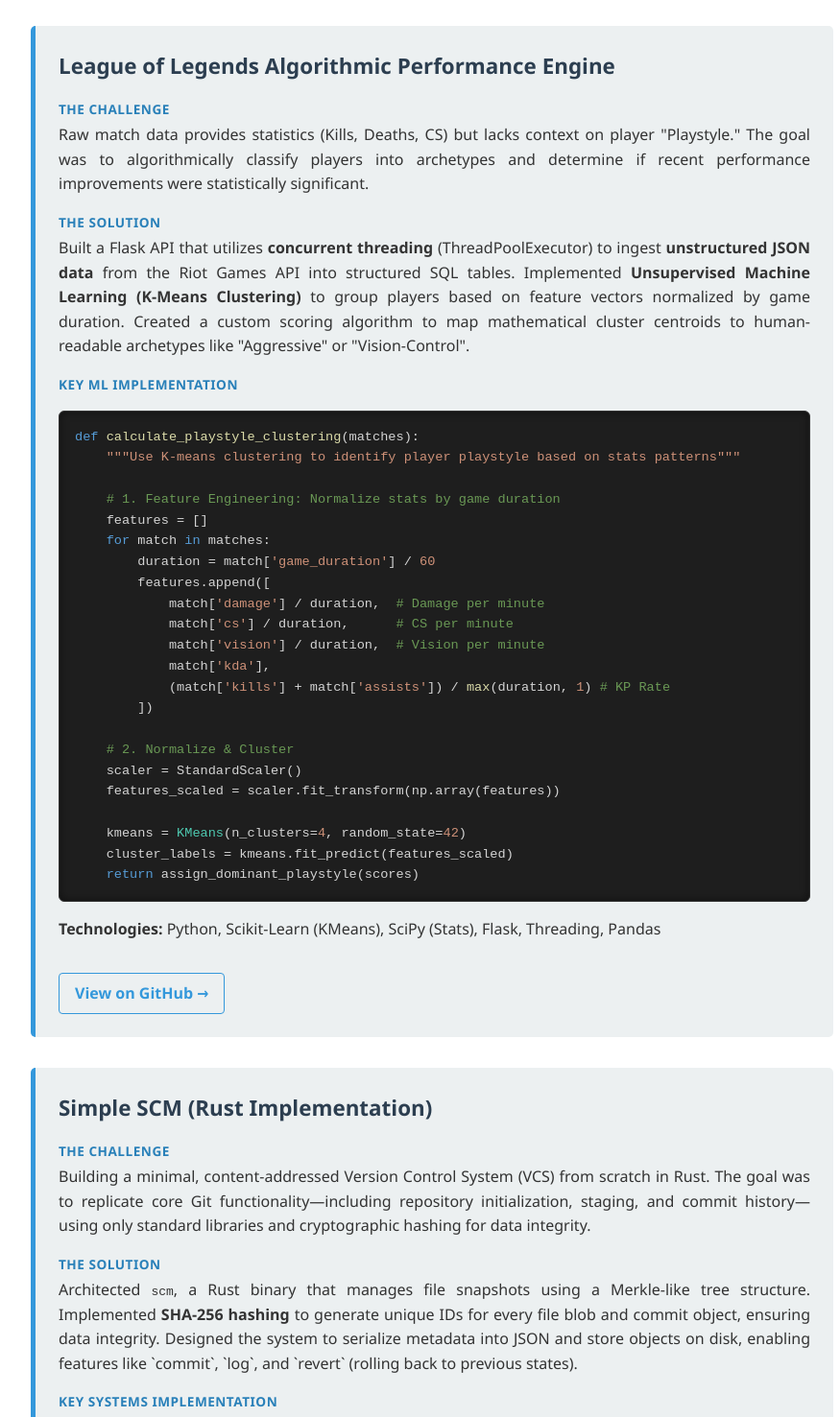
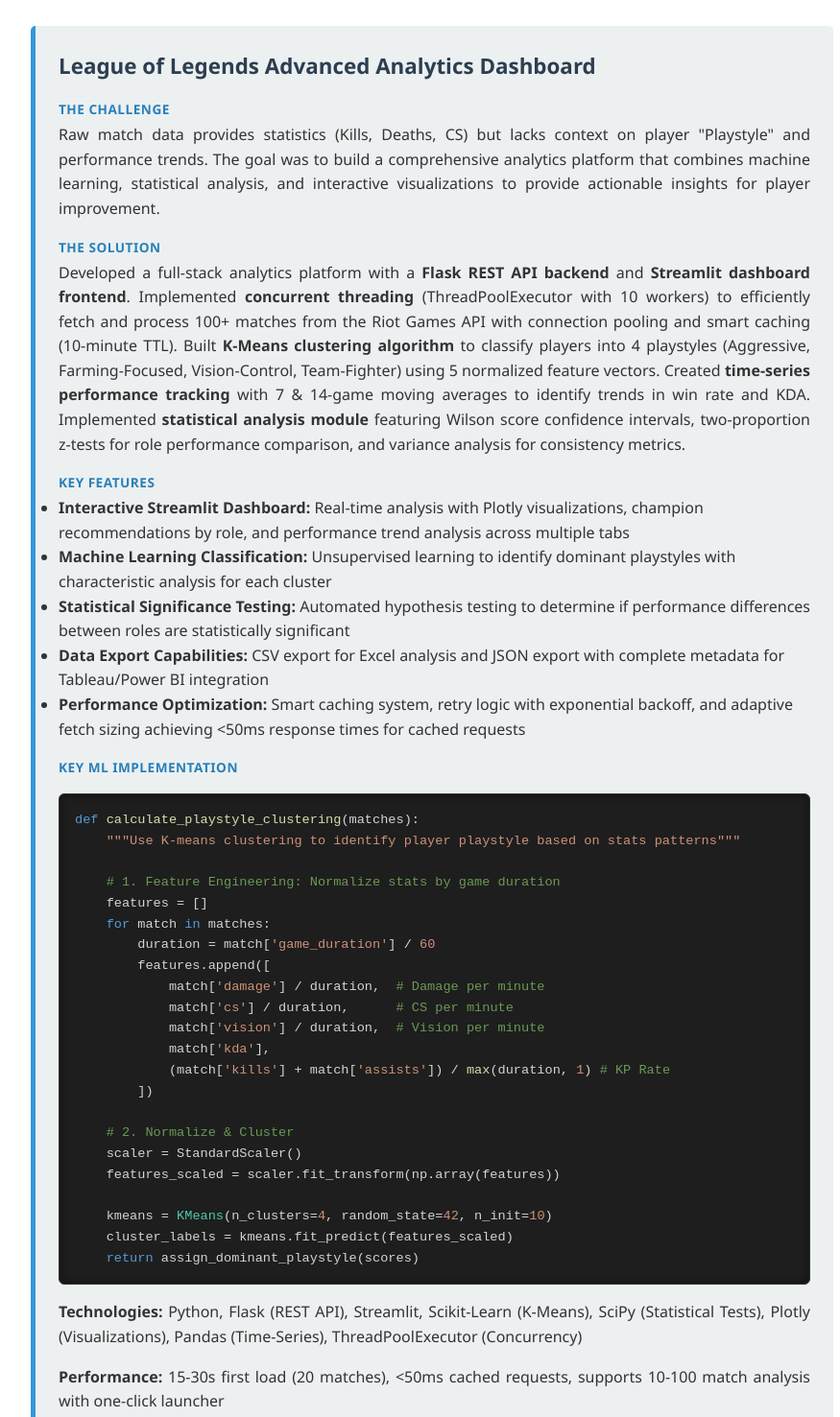
Before and after one commit to NicholasmooreWU/mywebsite, a plain HTML site: page index.html in a window 1280 px wide. Shown: the part 1820-3297 px from the top of the page at 96% size, without its empty margins (190-1065 px from the left). Drawn offline with Linux system fonts and the light colour scheme.

Commit message:
updated project description

```diff
--- a/index.html
+++ b/index.html
@@ -235,20 +235,31 @@
     </div>
 
     <div class="project">
-      <h3>League of Legends Algorithmic Performance Engine</h3>
+      <h3>League of Legends Advanced Analytics Dashboard</h3>
 
       <span class="project-highlight">The Challenge</span>
       <p>
-        Raw match data provides statistics (Kills, Deaths, CS) but lacks context on player "Playstyle."
-        The goal was to algorithmically classify players into archetypes and determine if recent performance improvements were statistically significant.
+        Raw match data provides statistics (Kills, Deaths, CS) but lacks context on player "Playstyle" and performance trends.
+        The goal was to build a comprehensive analytics platform that combines machine learning, statistical analysis, and interactive visualizations to provide actionable insights for player improvement.
       </p>
 
       <span class="project-highlight">The Solution</span>
       <p>
-        Built a Flask API that utilizes <strong>concurrent threading</strong> (ThreadPoolExecutor) to ingest <strong>unstructured JSON data</strong> from the Riot Games API into structured SQL tables.
-        Implemented <strong>Unsupervised Machine Learning (K-Means Clustering)</strong> to group players based on feature vectors normalized by game duration.
-        Created a custom scoring algorithm to map mathematical cluster centroids to human-readable archetypes like "Aggressive" or "Vision-Control".
+        Developed a full-stack analytics platform with a <strong>Flask REST API backend</strong> and <strong>Streamlit dashboard frontend</strong>.
+        Implemented <strong>concurrent threading</strong> (ThreadPoolExecutor with 10 workers) to efficiently fetch and process 100+ matches from the Riot Games API with connection pooling and smart caching (10-minute TTL).
+        Built <strong>K-Means clustering algorithm</strong> to classify players into 4 playstyles (Aggressive, Farming-Focused, Vision-Control, Team-Fighter) using 5 normalized feature vectors.
+        Created <strong>time-series performance tracking</strong> with 7 & 14-game moving averages to identify trends in win rate and KDA.
+        Implemented <strong>statistical analysis module</strong> featuring Wilson score confidence intervals, two-proportion z-tests for role performance comparison, and variance analysis for consistency metrics.
       </p>
+
+      <span class="project-highlight">Key Features</span>
+      <ul class="feature-list">
+        <li><strong>Interactive Streamlit Dashboard:</strong> Real-time analysis with Plotly visualizations, champion recommendations by role, and performance trend analysis across multiple tabs</li>
+        <li><strong>Machine Learning Classification:</strong> Unsupervised learning to identify dominant playstyles with characteristic analysis for each cluster</li>
+        <li><strong>Statistical Significance Testing:</strong> Automated hypothesis testing to determine if performance differences between roles are statistically significant</li>
+        <li><strong>Data Export Capabilities:</strong> CSV export for Excel analysis and JSON export with complete metadata for Tableau/Power BI integration</li>
+        <li><strong>Performance Optimization:</strong> Smart caching system, retry logic with exponential backoff, and adaptive fetch sizing achieving <50ms response times for cached requests</li>
+      </ul>
 
       <span class="project-highlight">Key ML Implementation</span>
       <div class="code-block">
@@ -272,13 +283,14 @@
     scaler = StandardScaler()
     features_scaled = scaler.fit_transform(np.array(features))
 
-    kmeans = <span class="code-class">KMeans</span>(n_clusters=<span class="code-string">4</span>, random_state=<span class="code-string">42</span>)
+    kmeans = <span class="code-class">KMeans</span>(n_clusters=<span class="code-string">4</span>, random_state=<span class="code-string">42</span>, n_init=<span class="code-string">10</span>)
     cluster_labels = kmeans.fit_predict(features_scaled)
     <span class="code-keyword">return</span> assign_dominant_playstyle(scores)
 </pre>
       </div>
 
-      <p><strong>Technologies:</strong> Python, Scikit-Learn (KMeans), SciPy (Stats), Flask, Threading, Pandas</p>
+      <p><strong>Technologies:</strong> Python, Flask (REST API), Streamlit, Scikit-Learn (K-Means), SciPy (Statistical Tests), Plotly (Visualizations), Pandas (Time-Series), ThreadPoolExecutor (Concurrency)</p>
+      <p><strong>Performance:</strong> 15-30s first load (20 matches), <50ms cached requests, supports 10-100 match analysis with one-click launcher</p>
       <a href="https://github.com/NicholasmooreWU/lol-insights" class="project-link" target="_blank">View on GitHub →</a>
     </div>
 
```
